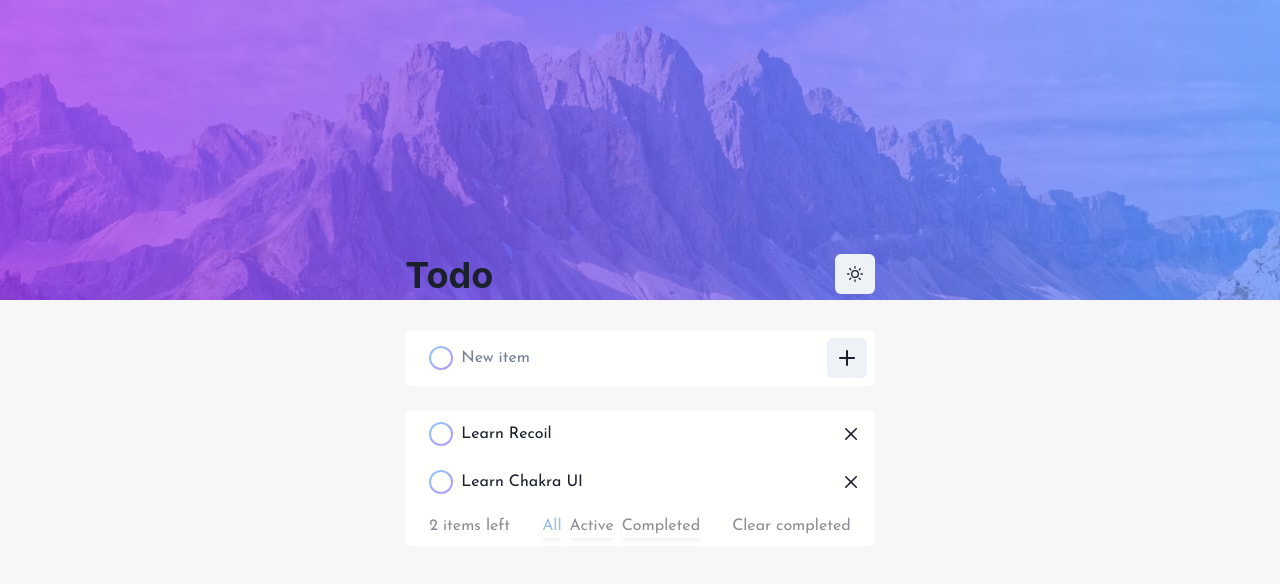
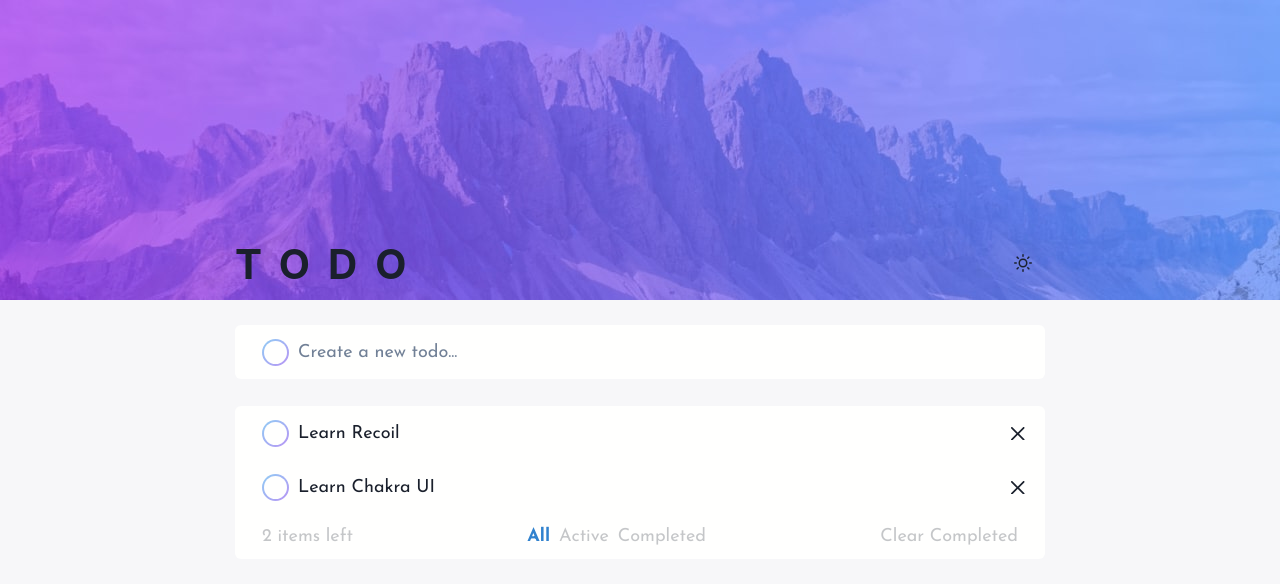
Before and after one commit to XMadFoX/todo-app-chakraui, a Next.js app: page / in a window 1280 px wide. Shown: the top 584 px of the page. Built offline with nearby package versions, Linux system fonts and the light colour scheme.

Commit message:
Improve styling

```diff
--- a/src/components/CreateTodo.tsx
+++ b/src/components/CreateTodo.tsx
@@ -37,16 +37,11 @@ export default function CreateTodo() {
 				/>
 				<Input
 					variant='unstyled'
-					placeholder='New item'
+					placeholder='Create a new todo...'
 					isRequired
 					value={input.text}
+					style={{ caretColor: '#5d77b4' }}
 					onChange={(e) => setInput({ ...input, text: e.target.value })}
-				/>
-				<IconButton
-					ml='auto'
-					aria-label='Add'
-					icon={<AddIcon />}
-					onClick={handleSubmit}
 				/>
 			</FormControl>
 		</form>
--- a/src/components/Filter.tsx
+++ b/src/components/Filter.tsx
@@ -43,13 +43,19 @@ const Radio = (props) => {
 			<Box
 				{...checkbox}
 				cursor='pointer'
-				boxShadow='md'
-				_hover={{ color: 'text' }}
+				opacity='0.25'
+				_hover={{ opacity: '1' }}
 				_checked={{
+					fontWeight: 'bold',
+					opacity: '1',
 					color: 'blue.500',
+					_dark: {
+						color: 'blue.400',
+					},
 				}}
 				_focus={{
 					boxShadow: 'outline',
+					opacity: '1',
 				}}>
 				{`${props.children[0].toUpperCase()}${props.children.slice(1)}`}
 			</Box>
--- a/src/components/Hero.tsx
+++ b/src/components/Hero.tsx
@@ -24,7 +24,12 @@ export default function Hero() {
 					top: '0',
 				}}
 			/>
-			<Heading marginRight='auto'>Todo</Heading>
+			<Heading
+				marginRight='auto'
+				letterSpacing={'1rem'}
+				textTransform='uppercase'>
+				Todo
+			</Heading>
 			<ThemeToggle />
 		</Flex>
 	);
--- a/src/components/ThemeToggle.tsx
+++ b/src/components/ThemeToggle.tsx
@@ -9,6 +9,7 @@ export default function ThemeToggle() {
 	return (
 		<IconButton
 			aria-label={`toggle ${colorMode === 'light' ? 'dark' : 'light'} mode`}
+			bgColor='transparent'
 			onClick={toggleColorMode}
 			icon={colorMode === 'light' ? <SunIcon /> : <MoonIcon />}
 		/>
--- a/src/components/TodoItem.tsx
+++ b/src/components/TodoItem.tsx
@@ -25,10 +25,13 @@ export default function TodoItem({ todo }) {
 	return (
 		<ListItem display='flex' alignItems='center' padding='0.5rem'>
 			<Checkbox
+				maxWidth='100%'
+				overflowX='auto'
 				isChecked={todo.done}
 				onChange={() => toggleDone(todo.id, !todo.done)}>
 				<Text
 					decoration={todo.done && 'line-through'}
+					overflowWrap='break-word'
 					color={todo.done && 'GrayText'}>
 					{todo.text}
 				</Text>
--- a/src/components/TodoList.tsx
+++ b/src/components/TodoList.tsx
@@ -29,19 +29,20 @@ export default function TodoList() {
 				.map((todo, index) => (
 					<TodoItem todo={todo} key={index} />
 				))}
-			<Flex alignItems='center' px='1.5rem' opacity='0.5'>
-				<Text fontWeight='thin'>
+			<Flex alignItems='center' justifyContent='space-between' px='1.5rem'>
+				<Text fontWeight='thin' opacity='0.25'>
 					{todos.filter((todo) => !todo.done).length} items left
 				</Text>
-				<Box mx={'2rem'} display={['none', 'block']}>
+				<Box display={['none', 'block']}>
 					<Filter />
 				</Box>
 				<Button
 					onClick={clearCompleted}
 					variant='unstyled'
 					fontWeight='normal'
-					marginLeft='auto'>
-					Clear completed
+					opacity='0.25'
+					_hover={{ opacity: '1' }}>
+					Clear Completed
 				</Button>
 			</Flex>
 		</List>
--- a/src/pages/index.tsx
+++ b/src/pages/index.tsx
@@ -13,7 +13,7 @@ const Index = () => (
 		flexDirection='column'
 		alignItems='center'
 		justifyContent='center'>
-		<Box zIndex={1}>
+		<Box zIndex={1} width='100%' px='1.5rem' maxWidth='3xl'>
 			<Hero />
 			<CreateTodo />
 			<TodoList />
@@ -27,6 +27,9 @@ const Index = () => (
 			</Box>
 		</Box>
 		<style jsx global>{`
+			html {
+				font-size: 18px;
+			}
 			@font-face {
 				font-family: 'Josefin Sans';
 				src: url(/fonts/JosefinSans-Regular.ttf) format('truetype');
```
